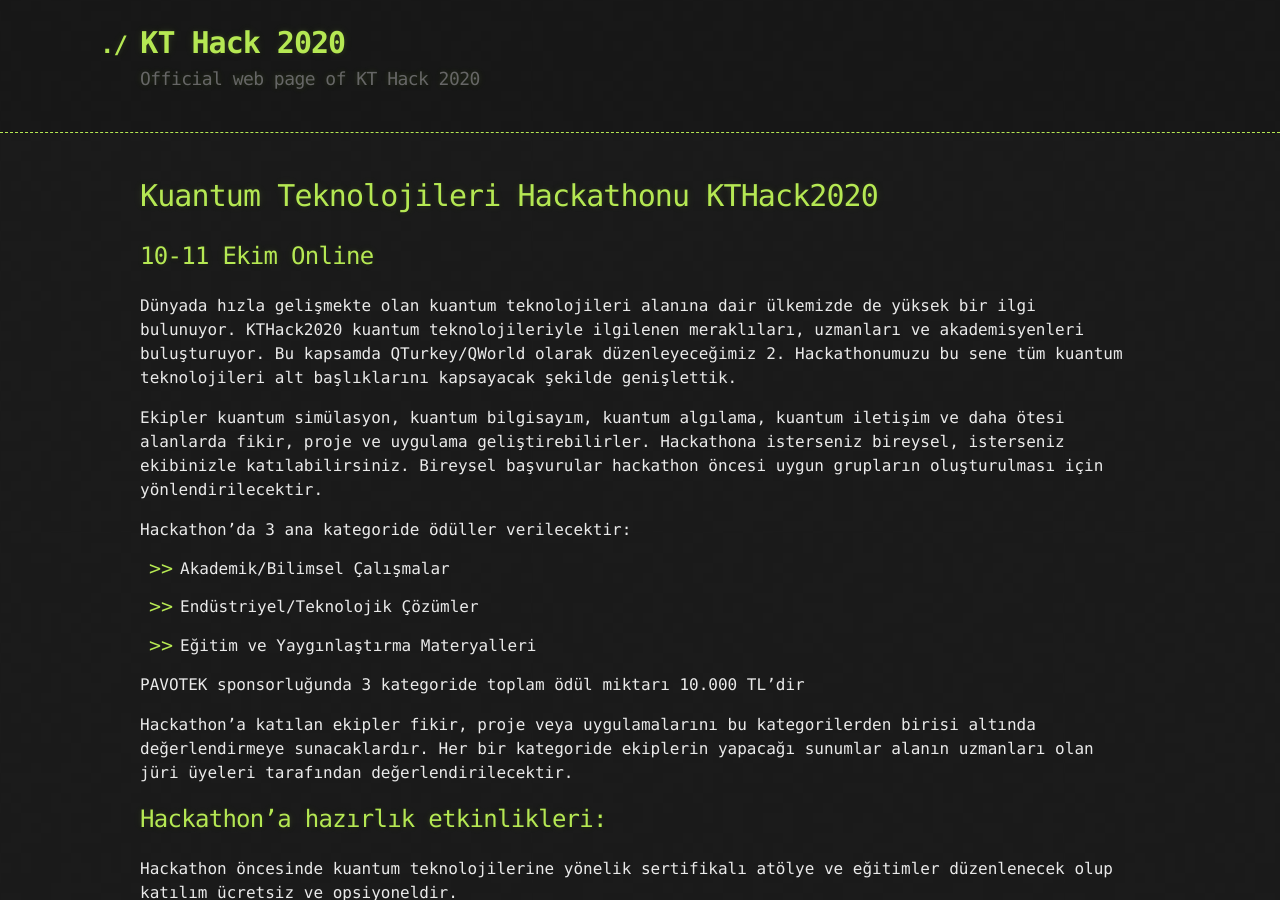
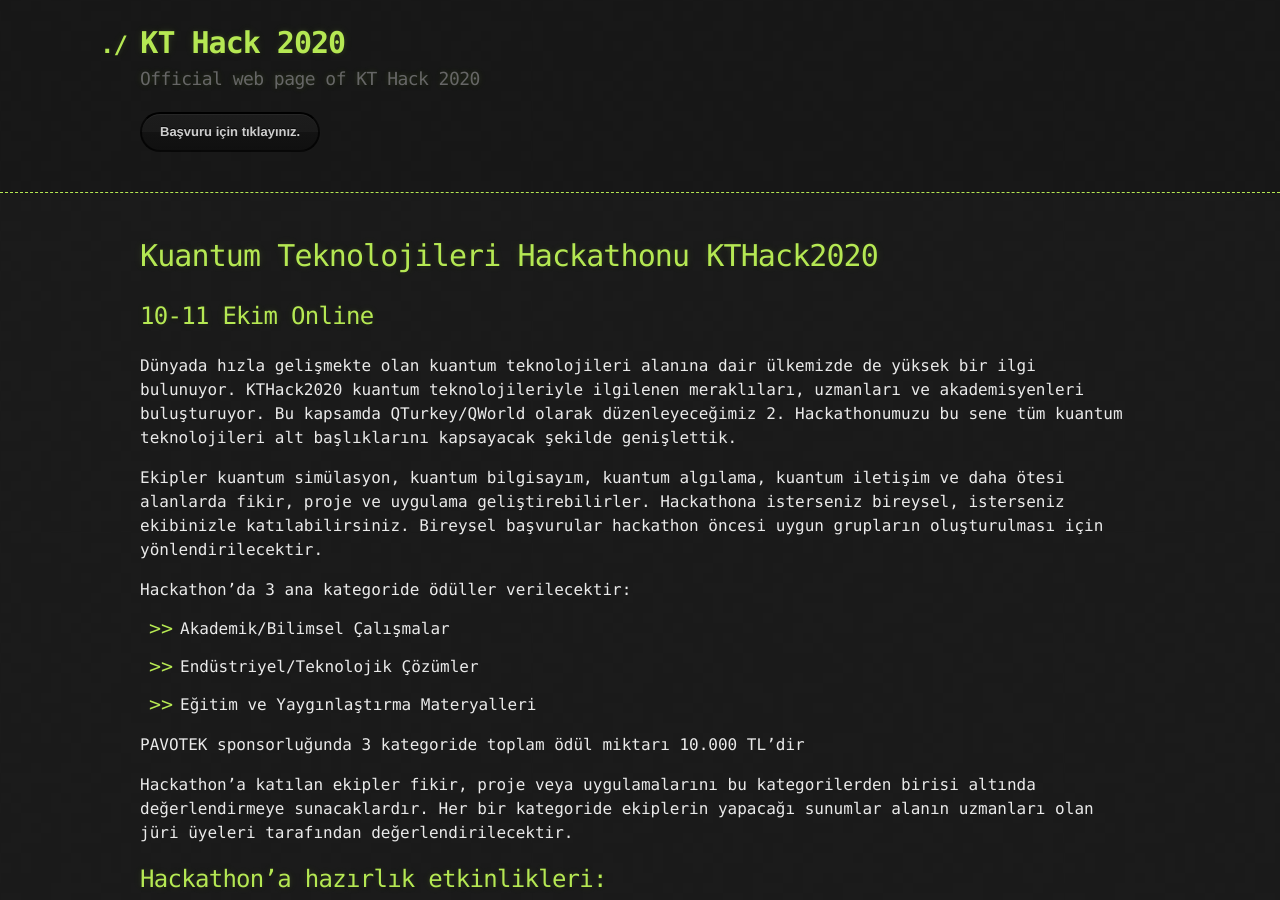
Before and after one commit to kthack20/kthack20.github.io, a Jekyll site: the page built from index.md, in a window 1280 px wide and 900 px high. Built offline with Jekyll 4.4.1, drawn with Linux system fonts in a browser that asks for light colours; our own code applies the rules of GitHub Pages for plain Markdown files.

Commit message:
Update default.html

```diff
--- a/_layouts/default.html
+++ b/_layouts/default.html
@@ -17,6 +17,11 @@
           <h1>{{ site.title | default: site.github.repository_name }}</h1>
         </a>
         <h2>{{ site.description | default: site.github.project_tagline }}</h2>
+
+
+        <section id="basvuru">
+            <a href="{{ https://docs.google.com/forms/d/e/1FAIpQLSeSTQB8FR26KZM0n12MCiQXoUZH1JD8IIiFLuG5FXue8Ab1Jg/viewform }}" class="btn">Başvuru için tıklayınız.</a>
+        </section>
 
       </div>
     </header>
```
